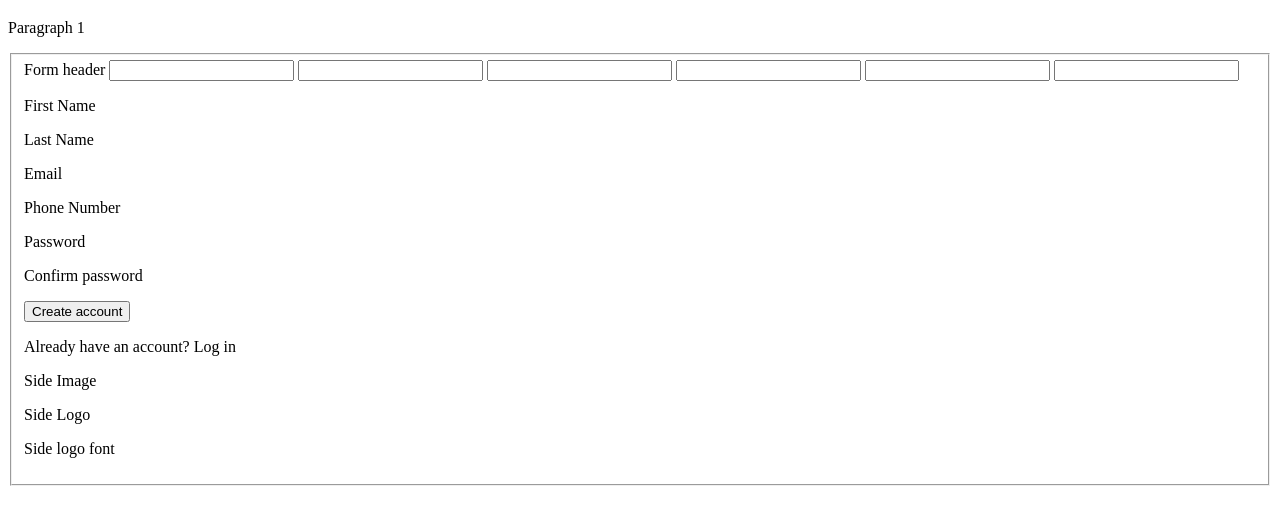
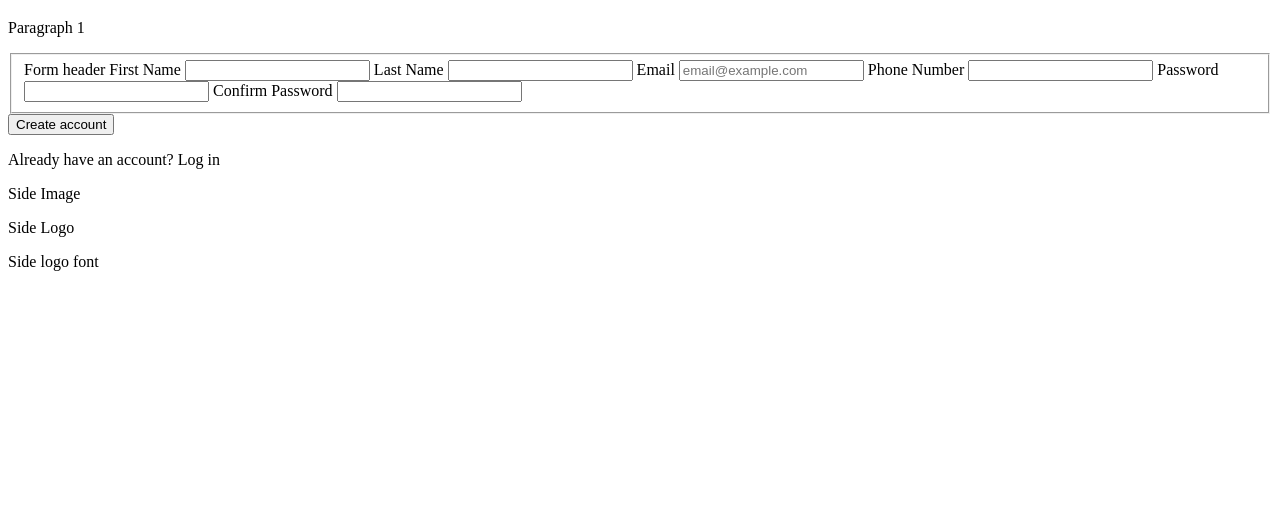
Before and after one commit to Ying-lenny/Odin-Sign-Up, a plain HTML site: page index.html in a window 1280 px wide. Shown: the part 61-586 px from the top of the page. Drawn offline with Linux system fonts and the light colour scheme.

Commit message:
Updated form inputs
Added Labels, Types, IDs and Names for each of the inputs
Removed old labels for each of the prompts

```diff
--- a/index.html
+++ b/index.html
@@ -14,39 +14,31 @@
     <fieldset>
         <label>Form header</label>
 
-        <label for=""></label>
-        <input type>
+        <label for="first_name">First Name</label>
+        <input type="text" id="first_name" name="first_name">
 
-        <label for=""></label>
-        <input type>
+        <label for="last_name">Last Name</label>
+        <input type="text" id="last_name" name="last_name">
 
-        <label for=""></label>
-        <input type>
+        <label for="email">Email</label>
+        <input type="email" id="user_email" name="email" placeholder="email@example.com">
 
-        <label for=""></label>
-        <input type>
+        <label for="phone_number">Phone Number</label>
+        <input type="tel" id="phone_number" name="phone_number">
 
-        <label for=""></label>
-        <input type>
+        <label for="password">Password</label>
+        <input type="password" id="password" name="password">
 
-        <label for=""></label>
-        <input type>
+        <label for="confirm_password">Confirm Password</label>
+        <input type="password" id="confirm_password" name="confirm_password">
+    </fieldset>
 
+    <button>Create account</button>
+    <p>Already have an account? Log in</p>
 
-        <p>First Name</p>
-        <p>Last Name</p>
-        <p>Email</p>
-        <p>Phone Number</p>
-        <p>Password</p>
-        <p>Confirm password</p>
-
-        <button>Create account</button>
-        <p>Already have an account? Log in</p>
-
-        <p>Side Image</p>
-        <p>Side Logo</p>
-        <p>Side logo font</p>
-    </fieldset>
+    <p>Side Image</p>
+    <p>Side Logo</p>
+    <p>Side logo font</p>
 
 </body>
 </html>
```
